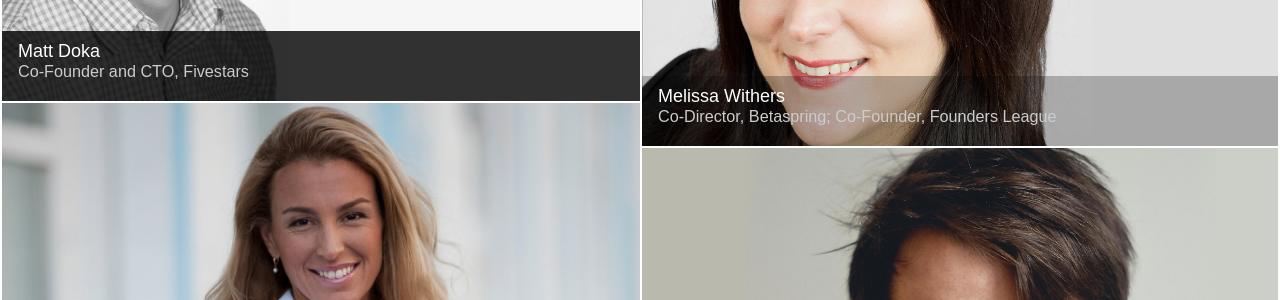
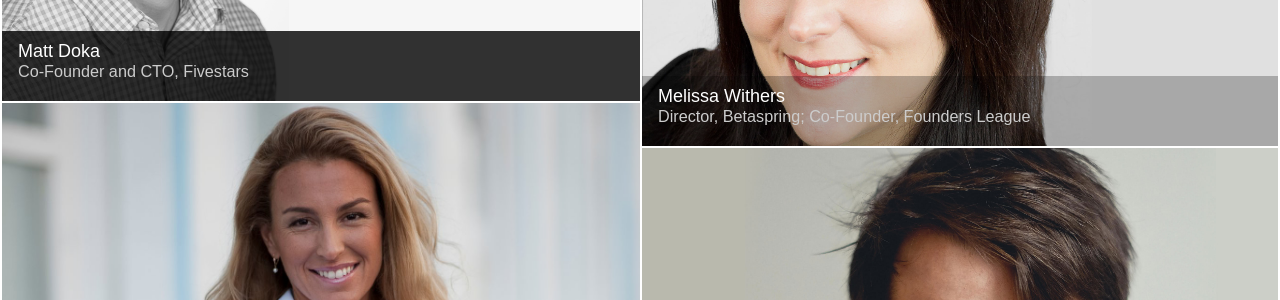
Before and after one commit to hackatbrown/2016.startupatbrown.org, a Jekyll site: the page built from index.html, in a window 1280 px wide and 900 px high, scrolled down 2034 px. Shown: the part 153-453 px from the top of the window. Built offline with Jekyll 4.4.1, drawn with Linux system fonts in a browser that asks for light colours; nearby versions of some CDN libraries.

Commit message:
even shorter

```diff
--- a/index.html
+++ b/index.html
@@ -109,7 +109,7 @@ css:
       <li id="melissa">
         <div class="speaker-label">
           <p class="speaker-name">Melissa Withers</p>
-          <p class="speaker-description">Co-Director, Betaspring; Co-Founder, Founders League</p>
+          <p class="speaker-description">Director, Betaspring; Co-Founder, Founders League</p>
         </div>
       </li>
       <li id="eveline">
```
